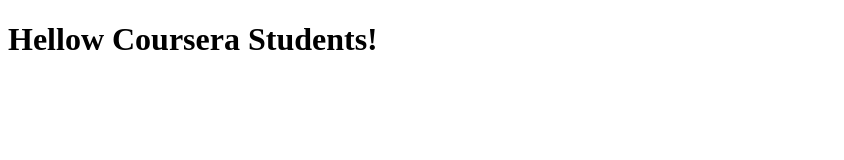
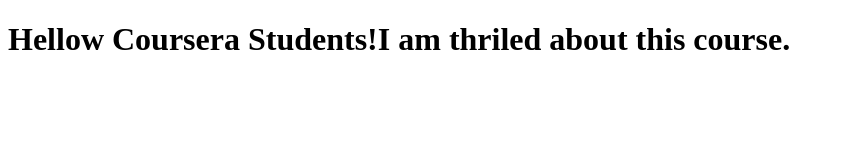
Before and after one commit to ekta1982/coursera-test, a plain HTML site: page index.html in a window 1280 px wide. Shown: the whole page, without its empty margins (0-844 px from the left). Drawn offline with Linux system fonts and the light colour scheme.

Commit message:
Next version of web file.

```diff
--- a/index.html
+++ b/index.html
@@ -5,6 +5,6 @@
     <title>Hellow Coursera</title>
   </head>
   <body>
-    <h1>Hellow Coursera Students!</h1>
+    <h1>Hellow Coursera Students!I am thriled about this course.</h1>
   </body>
 </html>
```
